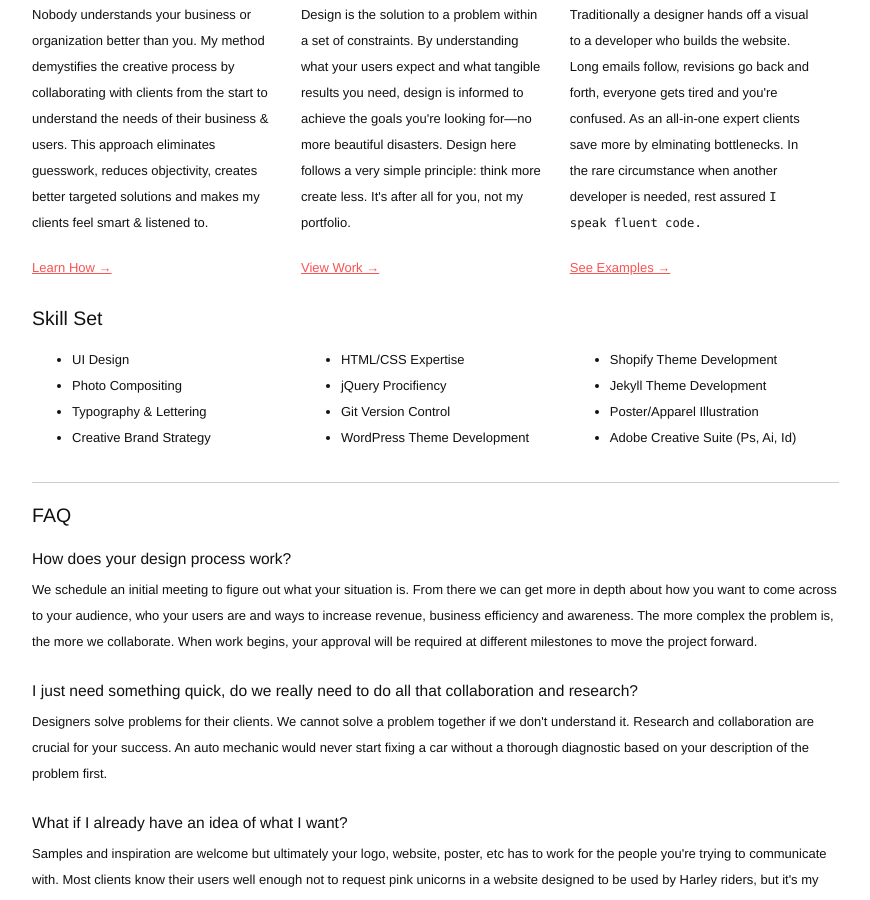
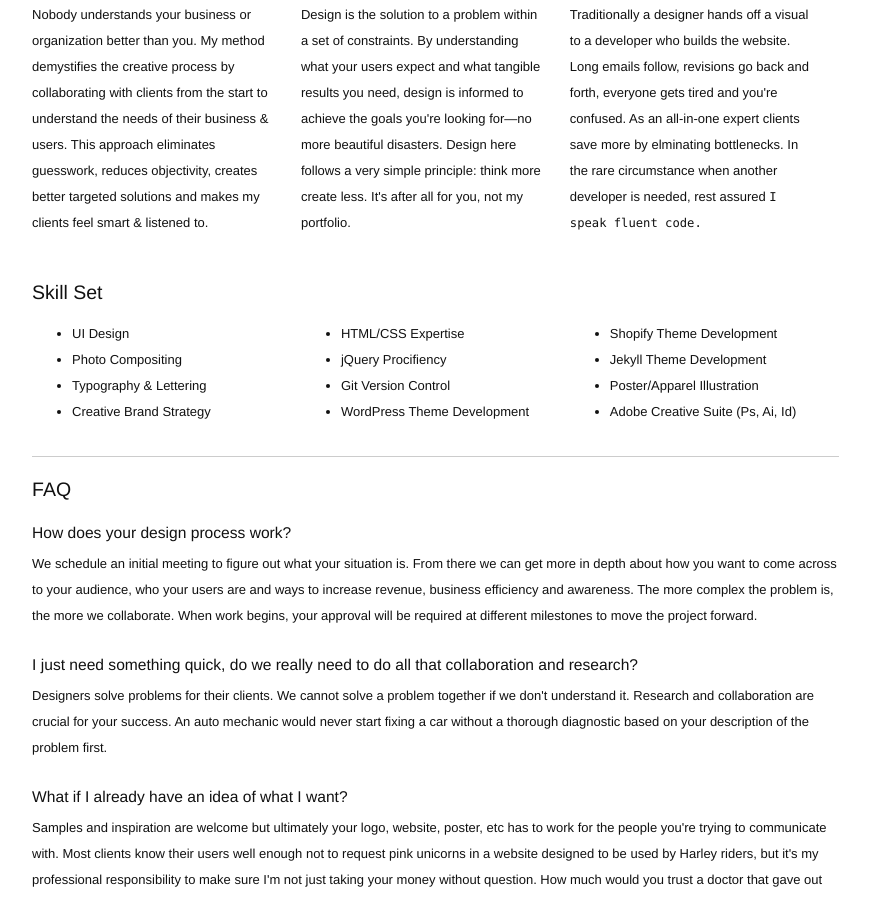
Before and after one commit to jason-mares/tactiq, a Jekyll site: the page built from about.html, in a window 1280 px wide and 900 px high, scrolled down 659 px. Shown: the whole window, without its empty margins (400-1270 px from the left). Built offline with Jekyll 4.4.1, drawn with Linux system fonts in a browser that asks for light colours.

Commit message:
fixed premature about links

```diff
--- a/about.html
+++ b/about.html
@@ -17,17 +17,17 @@ title: About
     <div class="one-third">
         <h2>Strategy</h2>
         <p>Nobody understands your business or organization better than you. My method demystifies the creative process by collaborating with clients from the start to understand the needs of their business & users. This approach eliminates guesswork, reduces objectivity, creates better targeted solutions and makes my clients feel smart & listened to.</p>
-        <a href="#">Learn How &rarr;</a>
+<!--        <a href="#">Learn How &rarr;</a>-->
     </div>
     <div class="one-third">
         <h2>Design</h2>
         <p>Design is the solution to a problem within a set of constraints. By understanding what your users expect and what tangible results you need, design is informed to achieve the goals you're looking for—no more beautiful disasters. Design here follows a very simple principle: think more create less. It's after all for you, not my portfolio.</p>
-        <a href="#">View Work &rarr;</a>
+<!--        <a href="#">View Work &rarr;</a>-->
     </div>
     <div class="one-third">
         <h2>Development</h2>
         <p>Traditionally a designer hands off a visual to a developer who builds the website. Long emails follow, revisions go back and forth, everyone gets tired and you're confused. As an all-in-one expert clients save more by elminating bottlenecks. In the rare circumstance when another developer is needed, rest assured <code>I speak fluent code.</code></p>
-        <a href="#">See Examples &rarr;</a>
+<!--        <a href="#">See Examples &rarr;</a>-->
     </div>
 
 
```
